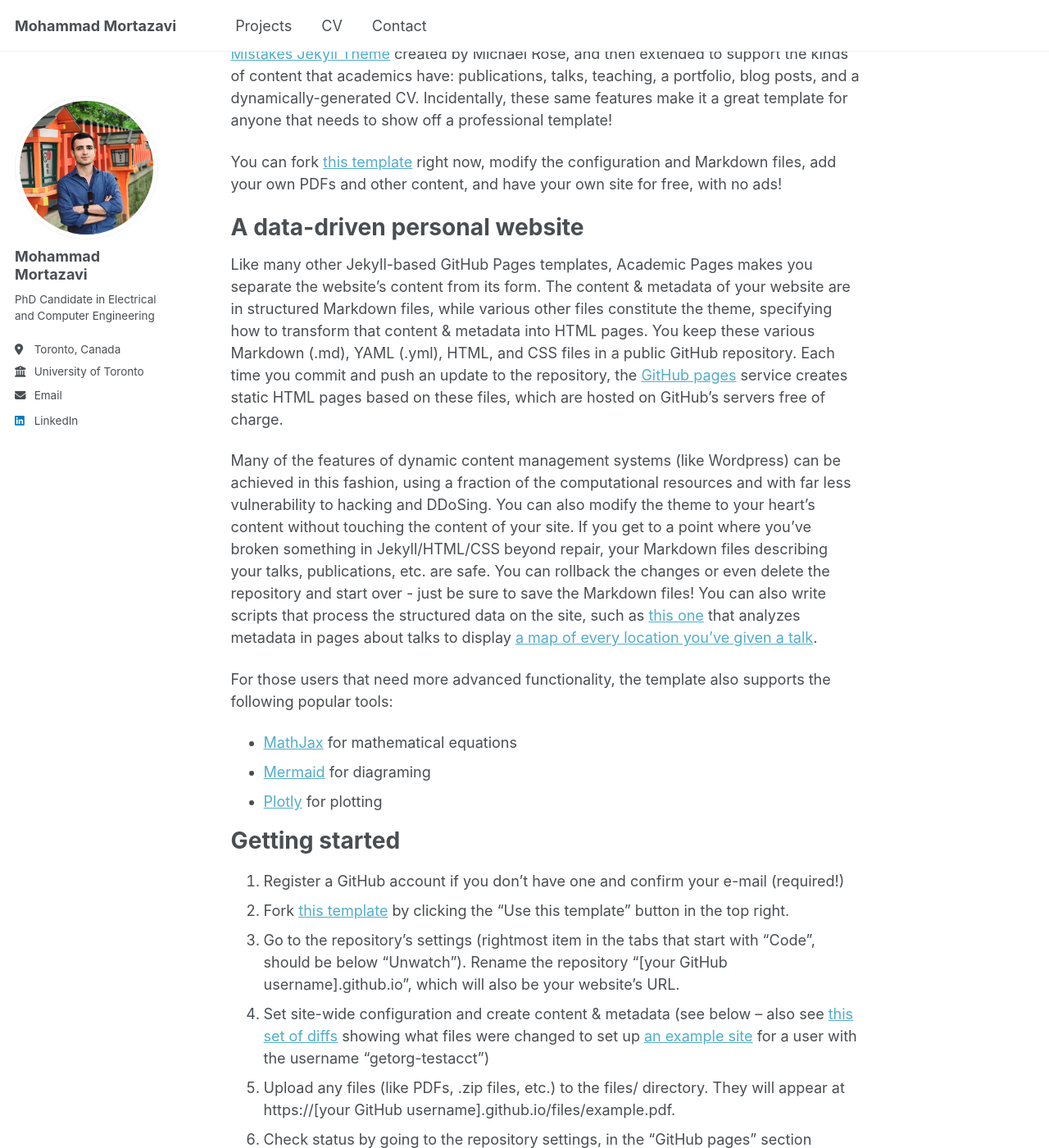
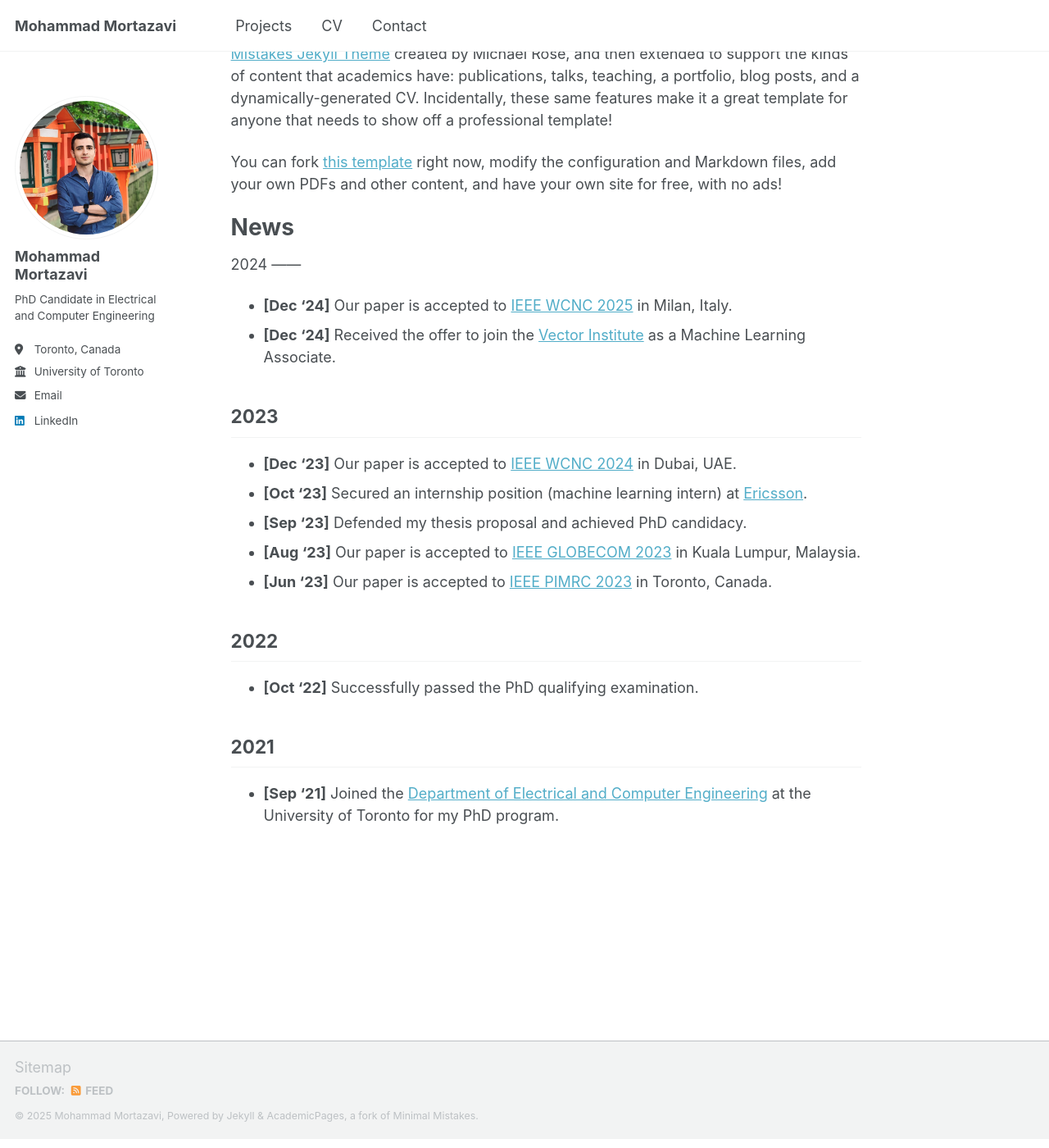
Before and after one commit to mortazawi/mortazawi.github.io, a Jekyll site: the page built from _pages/about.md, in a window 1280 px wide and 1400 px high, scrolled down 225 px. Shown: the whole window at 82% size. Built offline with Jekyll 4.4.1, drawn with Linux system fonts in a browser that asks for light colours; a script that is not in the unit is left out; some of the changed text lies outside the part shown.

Commit message:
Update about.md

```diff
--- a/_pages/about.md
+++ b/_pages/about.md
@@ -11,46 +11,25 @@ This is the front page of a website that is powered by the [Academic Pages templ
 
  You can fork [this template](https://github.com/academicpages/academicpages.github.io) right now, modify the configuration and Markdown files, add your own PDFs and other content, and have your own site for free, with no ads!
 
-A data-driven personal website
+News
 ======
-Like many other Jekyll-based GitHub Pages templates, Academic Pages makes you separate the website's content from its form. The content & metadata of your website are in structured Markdown files, while various other files constitute the theme, specifying how to transform that content & metadata into HTML pages. You keep these various Markdown (.md), YAML (.yml), HTML, and CSS files in a public GitHub repository. Each time you commit and push an update to the repository, the [GitHub pages](https://pages.github.com/) service creates static HTML pages based on these files, which are hosted on GitHub's servers free of charge.
+2024
+------
+- **[Dec '24]** Our paper is accepted to [IEEE WCNC 2025](https://wcnc2025.ieee-wcnc.org/) in Milan, Italy.
+- **[Dec '24]** Received the offer to join the [Vector Institute](https://vectorinstitute.ai/) as a Machine Learning Associate.
 
-Many of the features of dynamic content management systems (like Wordpress) can be achieved in this fashion, using a fraction of the computational resources and with far less vulnerability to hacking and DDoSing. You can also modify the theme to your heart's content without touching the content of your site. If you get to a point where you've broken something in Jekyll/HTML/CSS beyond repair, your Markdown files describing your talks, publications, etc. are safe. You can rollback the changes or even delete the repository and start over - just be sure to save the Markdown files! You can also write scripts that process the structured data on the site, such as [this one](https://github.com/academicpages/academicpages.github.io/blob/master/talkmap.ipynb) that analyzes metadata in pages about talks to display [a map of every location you've given a talk](https://academicpages.github.io/talkmap.html).
+2023
+------
+- **[Dec '23]** Our paper is accepted to [IEEE WCNC 2024](https://wcnc2024.ieee-wcnc.org/) in Dubai, UAE.
+- **[Oct '23]** Secured an internship position (machine learning intern) at [Ericsson](https://www.ericsson.com/en).
+- **[Sep '23]** Defended my thesis proposal and achieved PhD candidacy.
+- **[Aug '23]** Our paper is accepted to [IEEE GLOBECOM 2023](https://globecom2023.ieee-globecom.org/) in Kuala Lumpur, Malaysia.
+- **[Jun '23]** Our paper is accepted to [IEEE PIMRC 2023](https://pimrc2023.ieee-pimrc.org/) in Toronto, Canada.
 
-For those users that need more advanced functionality, the template also supports the following popular tools:
-- [MathJax](https://www.mathjax.org/) for mathematical equations
-- [Mermaid](https://mermaid.js.org/) for diagraming
-- [Plotly](https://plotly.com/javascript/) for plotting
+2022
+------
+- **[Oct '22]** Successfully passed the PhD qualifying examination.
 
-Getting started
-======
-1. Register a GitHub account if you don't have one and confirm your e-mail (required!)
-1. Fork [this template](https://github.com/academicpages/academicpages.github.io) by clicking the "Use this template" button in the top right.
-1. Go to the repository's settings (rightmost item in the tabs that start with "Code", should be below "Unwatch"). Rename the repository "[your GitHub username].github.io", which will also be your website's URL.
-1. Set site-wide configuration and create content & metadata (see below -- also see [this set of diffs](http://archive.is/3TPas) showing what files were changed to set up [an example site](https://getorg-testacct.github.io) for a user with the username "getorg-testacct")
-1. Upload any files (like PDFs, .zip files, etc.) to the files/ directory. They will appear at https://[your GitHub username].github.io/files/example.pdf.
-1. Check status by going to the repository settings, in the "GitHub pages" section
-
-Site-wide configuration
+2021
 ------
-The main configuration file for the site is in the base directory in [_config.yml](https://github.com/academicpages/academicpages.github.io/blob/master/_config.yml), which defines the content in the sidebars and other site-wide features. You will need to replace the default variables with ones about yourself and your site's github repository. The configuration file for the top menu is in [_data/navigation.yml](https://github.com/academicpages/academicpages.github.io/blob/master/_data/navigation.yml). For example, if you don't have a portfolio or blog posts, you can remove those items from that navigation.yml file to remove them from the header.
-
-Create content & metadata
-------
-For site content, there is one Markdown file for each type of content, which are stored in directories like _publications, _talks, _posts, _teaching, or _pages. For example, each talk is a Markdown file in the [_talks directory](https://github.com/academicpages/academicpages.github.io/tree/master/_talks). At the top of each Markdown file is structured data in YAML about the talk, which the theme will parse to do lots of cool stuff. The same structured data about a talk is used to generate the list of talks on the [Talks page](https://academicpages.github.io/talks), each [individual page](https://academicpages.github.io/talks/2012-03-01-talk-1) for specific talks, the talks section for the [CV page](https://academicpages.github.io/cv), and the [map of places you've given a talk](https://academicpages.github.io/talkmap.html) (if you run this [python file](https://github.com/academicpages/academicpages.github.io/blob/master/talkmap.py) or [Jupyter notebook](https://github.com/academicpages/academicpages.github.io/blob/master/talkmap.ipynb), which creates the HTML for the map based on the contents of the _talks directory).
-
-**Markdown generator**
-
-The repository includes [a set of Jupyter notebooks](https://github.com/academicpages/academicpages.github.io/tree/master/markdown_generator
-) that converts a CSV containing structured data about talks or presentations into individual Markdown files that will be properly formatted for the Academic Pages template. The sample CSVs in that directory are the ones I used to create my own personal website at stuartgeiger.com. My usual workflow is that I keep a spreadsheet of my publications and talks, then run the code in these notebooks to generate the Markdown files, then commit and push them to the GitHub repository.
-
-How to edit your site's GitHub repository
-------
-Many people use a git client to create files on their local computer and then push them to GitHub's servers. If you are not familiar with git, you can directly edit these configuration and Markdown files directly in the github.com interface. Navigate to a file (like [this one](https://github.com/academicpages/academicpages.github.io/blob/master/_talks/2012-03-01-talk-1.md) and click the pencil icon in the top right of the content preview (to the right of the "Raw | Blame | History" buttons). You can delete a file by clicking the trashcan icon to the right of the pencil icon. You can also create new files or upload files by navigating to a directory and clicking the "Create new file" or "Upload files" buttons.
-
-Example: editing a Markdown file for a talk
-![Editing a Markdown file for a talk](/images/editing-talk.png)
-
-For more info
-------
-More info about configuring Academic Pages can be found in [the guide](https://academicpages.github.io/markdown/), the [growing wiki](https://github.com/academicpages/academicpages.github.io/wiki), and you can always [ask a question on GitHub](https://github.com/academicpages/academicpages.github.io/discussions). The [guides for the Minimal Mistakes theme](https://mmistakes.github.io/minimal-mistakes/docs/configuration/) (which this theme was forked from) might also be helpful.
+- **[Sep '21]** Joined the [Department of Electrical and Computer Engineering](https://www.ece.utoronto.ca/) at the University of Toronto for my PhD program.
```
